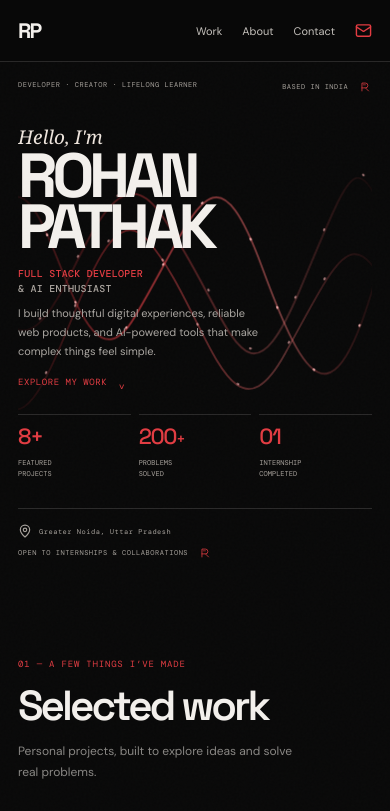
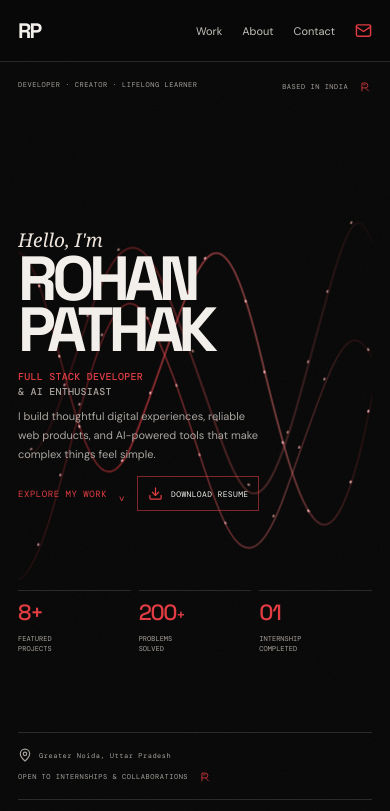
Before and after one commit to Rohanpathak-18/Portfolio-main, a React (Vite) app in the folder client/: page / in a window 390 px wide. Shown: the top 811 px of the page. Built offline with nearby package versions, Linux system fonts and the light colour scheme.

Commit message:
Make mobile hero full screen and add resume download

```diff
--- a/client/src/pages/HomePage.jsx
+++ b/client/src/pages/HomePage.jsx
@@ -1,4 +1,4 @@
-import { Code2, Github, Linkedin, MapPin, Mail } from 'lucide-react';
+import { Code2, Download, Github, Linkedin, MapPin, Mail } from 'lucide-react';
 import {
   achievements,
   experience,
@@ -70,9 +70,18 @@ export default function HomePage() {
               <span>& AI ENTHUSIAST</span>
             </p>
             <p className="hero-intro">{profile.intro}</p>
-            <a href="#work" className="text-link">
-              EXPLORE MY WORK <span aria-hidden="true">v</span>
-            </a>
+            <div className="hero-actions">
+              <a href="#work" className="text-link">
+                EXPLORE MY WORK <span aria-hidden="true">v</span>
+              </a>
+              <a
+                className="resume-link"
+                href="/Rohan-Pathak-Resume.pdf"
+                download="Rohan-Pathak-Resume.pdf"
+              >
+                <Download size={15} /> DOWNLOAD RESUME
+              </a>
+            </div>
           </div>
           <div className="hero-side-note">
             <span className="note-mark">
@@ -123,6 +132,9 @@ export default function HomePage() {
             <BrandMark className="brand-mark-inline" />
           </span>
         </div>
+        <a className="mobile-scroll-cue" href="#work">
+          SCROLL TO EXPLORE <span aria-hidden="true">↓</span>
+        </a>
       </section>
 
       <section className="work-section section shell" id="work">
--- a/client/src/styles/global.css
+++ b/client/src/styles/global.css
@@ -231,6 +231,37 @@ textarea {
   color: var(--red);
   font: 10px var(--mono);
   letter-spacing: 0.06em;
+}
+.hero-actions {
+  display: flex;
+  flex-wrap: wrap;
+  align-items: center;
+  gap: 18px;
+  margin-top: 17px;
+}
+.hero-actions .text-link {
+  margin-top: 0;
+}
+.resume-link {
+  display: inline-flex;
+  align-items: center;
+  gap: 8px;
+  padding: 11px 13px;
+  border: 1px solid rgba(226, 60, 66, 0.55);
+  color: var(--paper);
+  font: 9px var(--mono);
+  letter-spacing: 0.045em;
+  transition: background 0.2s ease, border-color 0.2s ease;
+}
+.resume-link:hover {
+  border-color: var(--red);
+  background: rgba(226, 60, 66, 0.12);
+}
+.resume-link svg {
+  color: var(--red);
+}
+.mobile-scroll-cue {
+  display: none;
 }
 .text-link span {
   display: inline-block;
@@ -1071,15 +1102,22 @@ textarea {
     color: var(--red);
   }
   .hero {
-    padding-top: 18px;
+    display: flex;
+    width: 100%;
+    height: calc(100vh - 62px);
+    height: calc(100svh - 62px);
+    min-height: 620px;
+    flex-direction: column;
+    padding: 18px 18px 12px;
   }
   .hero-topline,
   .hero-bottomline {
     font-size: 7px;
   }
   .hero-stage {
+    flex: 1;
     min-height: 0;
-    padding-block: 30px 22px;
+    padding-block: 24px 16px;
   }
   .script-note {
     font-size: 19px;
@@ -1097,8 +1135,15 @@ textarea {
     font-size: 11px;
   }
   .text-link {
-    margin-top: 8px;
     font-size: 9px;
+  }
+  .hero-actions {
+    gap: 12px;
+    margin-top: 13px;
+  }
+  .resume-link {
+    padding: 9px 10px;
+    font-size: 8px;
   }
   .hero-stats {
     gap: 8px;
@@ -1115,6 +1160,21 @@ textarea {
   }
   .hero-bottomline {
     gap: 8px;
+  }
+  .mobile-scroll-cue {
+    display: flex;
+    align-items: center;
+    justify-content: space-between;
+    margin-top: auto;
+    padding-top: 12px;
+    border-top: 1px solid var(--line);
+    color: #8c8883;
+    font: 8px var(--mono);
+    letter-spacing: 0.08em;
+  }
+  .mobile-scroll-cue span {
+    color: var(--red);
+    font-size: 15px;
   }
   .section-heading {
     display: block;
```
Also changed, not shown: 1 other file (tests, documents, lock files or other folders).
